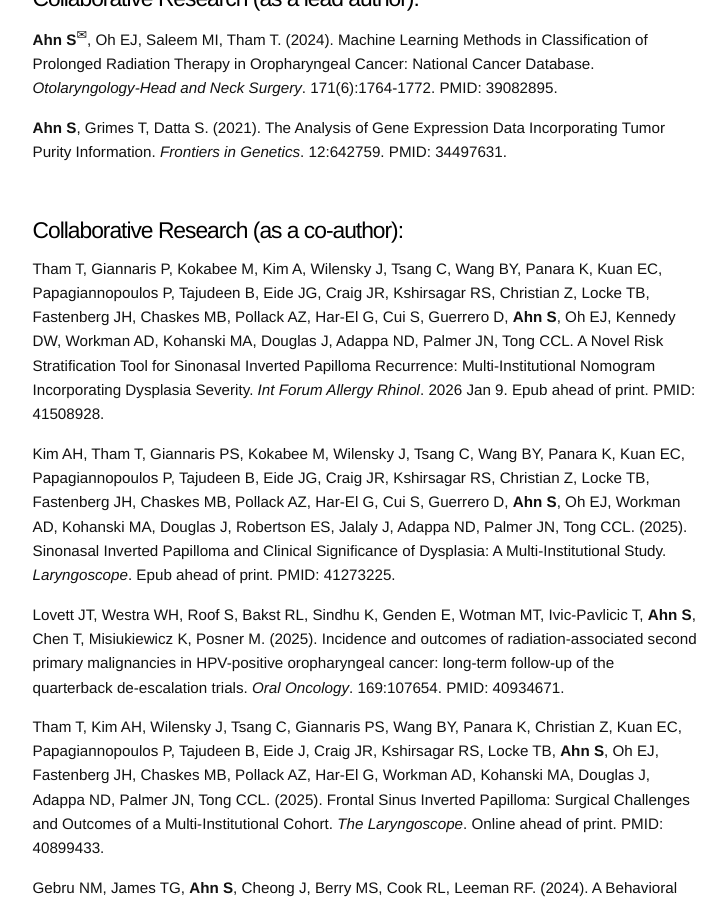
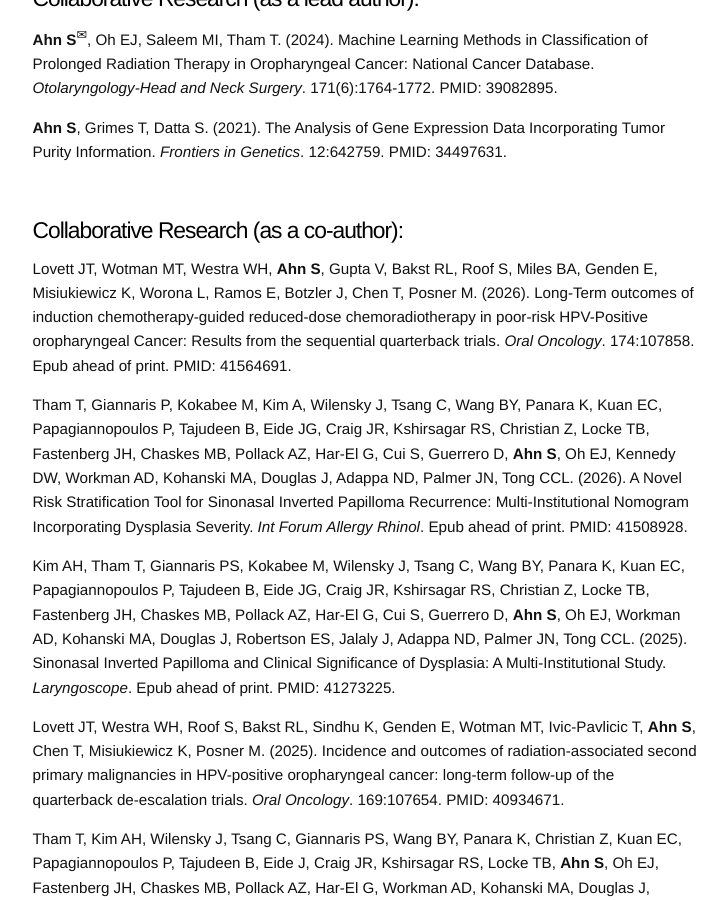
Before and after one commit to sjahnn/sjahnn.github.io, a Jekyll site: the page built from research.md, in a window 1280 px wide and 900 px high, scrolled down 945 px. Shown: the whole window, without its empty margins (275-1002 px from the left). Built offline with Jekyll 4.4.1, drawn with Linux system fonts in a browser that asks for light colours.

Commit message:
Update research.md

```diff
--- a/research.md
+++ b/research.md
@@ -70,7 +70,9 @@ Oh EJ, **Ahn S**, Tham T, Qian M. (2025). Leveraging Two-Phase Data for Improved
 
 
 # Collaborative Research (as a co-author):
-Tham T, Giannaris P, Kokabee M, Kim A, Wilensky J, Tsang C, Wang BY, Panara K, Kuan EC, Papagiannopoulos P, Tajudeen B, Eide JG, Craig JR, Kshirsagar RS, Christian Z, Locke TB, Fastenberg JH, Chaskes MB, Pollack AZ, Har-El G, Cui S, Guerrero D, **Ahn S**, Oh EJ, Kennedy DW, Workman AD, Kohanski MA, Douglas J, Adappa ND, Palmer JN, Tong CCL. A Novel Risk Stratification Tool for Sinonasal Inverted Papilloma Recurrence: Multi-Institutional Nomogram Incorporating Dysplasia Severity. *Int Forum Allergy Rhinol*. 2026 Jan 9. Epub ahead of print. PMID: 41508928.
+Lovett JT, Wotman MT, Westra WH, **Ahn S**, Gupta V, Bakst RL, Roof S, Miles BA, Genden E, Misiukiewicz K, Worona L, Ramos E, Botzler J, Chen T, Posner M. (2026). Long-Term outcomes of induction chemotherapy-guided reduced-dose chemoradiotherapy in poor-risk HPV-Positive oropharyngeal Cancer: Results from the sequential quarterback trials. *Oral Oncology*. 174:107858. Epub ahead of print. PMID: 41564691.
+
+Tham T, Giannaris P, Kokabee M, Kim A, Wilensky J, Tsang C, Wang BY, Panara K, Kuan EC, Papagiannopoulos P, Tajudeen B, Eide JG, Craig JR, Kshirsagar RS, Christian Z, Locke TB, Fastenberg JH, Chaskes MB, Pollack AZ, Har-El G, Cui S, Guerrero D, **Ahn S**, Oh EJ, Kennedy DW, Workman AD, Kohanski MA, Douglas J, Adappa ND, Palmer JN, Tong CCL. (2026). A Novel Risk Stratification Tool for Sinonasal Inverted Papilloma Recurrence: Multi-Institutional Nomogram Incorporating Dysplasia Severity. *Int Forum Allergy Rhinol*. Epub ahead of print. PMID: 41508928.
 
 Kim AH, Tham T, Giannaris PS, Kokabee M, Wilensky J, Tsang C, Wang BY, Panara K, Kuan EC, Papagiannopoulos P, Tajudeen B, Eide JG, Craig JR, Kshirsagar RS, Christian Z, Locke TB, Fastenberg JH, Chaskes MB, Pollack AZ, Har-El G, Cui S, Guerrero D, **Ahn S**, Oh EJ, Workman AD, Kohanski MA, Douglas J, Robertson ES, Jalaly J, Adappa ND, Palmer JN, Tong CCL. (2025). Sinonasal Inverted Papilloma and Clinical Significance of Dysplasia: A Multi-Institutional Study. *Laryngoscope*. Epub ahead of print. PMID: 41273225.
 
```
